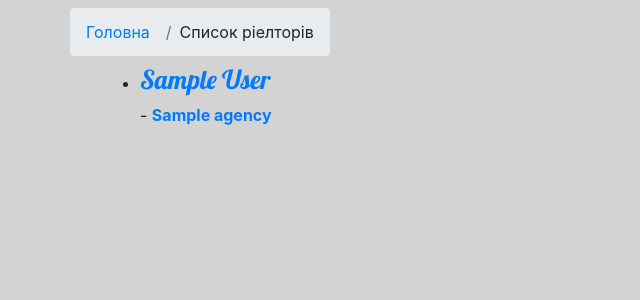
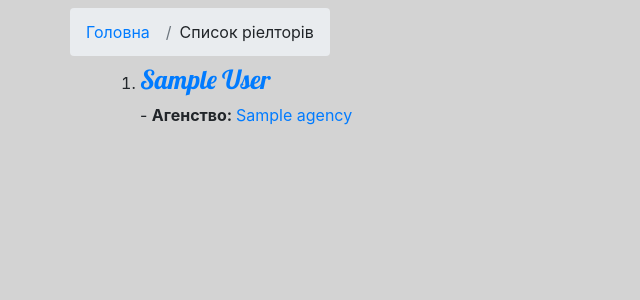
Before and after one commit to kivaschenko/realty, a Django app: page /realtors/list/ in a window 1280 px wide. Shown: the part 65-365 px from the top of the page, without its empty margins (0-640 px from the left). Run offline with Django 3.2, Linux system fonts and the light colour scheme; tables that the repository leaves empty hold one stand-in row (values such as "Sample post"); some libraries are stand-ins or nearby versions.

Commit message:
href fixed  in realtor list

```diff
--- a/myproject/realtor/templates/realtor/realtor_list.html
+++ b/myproject/realtor/templates/realtor/realtor_list.html
@@ -9,21 +9,21 @@
 {%block content%}
 <div class="container">
 	{%if object_list%}
-	<ul>
+	<ol>
 		{%for object in object_list%}
-		<li>
-			<a href="{%url 'realtor' object.pk%}">
+		<li><a href="{%url 'realtor' object.pk%}">
 			<h3 style="font-family: 'Lobster', cursive; font-size: 26px;">
 			{{ object.created_by.first_name }} {{object.created_by.last_name}}</h3></a> -
+			<strong>Агенство: </strong>
 			{%if object.agency%}
 			<a href="{% url 'agency' object.agency.pk object.agency.slug %}">
-			<strong>{{object.agency.name}}</strong></a>
+			{{object.agency.name}}</a>
 			{%else%}
 			<em>Агенство не вказано</em>
 			{%endif%}
 		</li>
 		{%endfor%}
-	</ul>
+	</ol>
 	{%else%}
 	<p>тут поки що немає зареєстрованих ріелторів. Ви можете стати першим.</p>
 	{%endif%}
```
